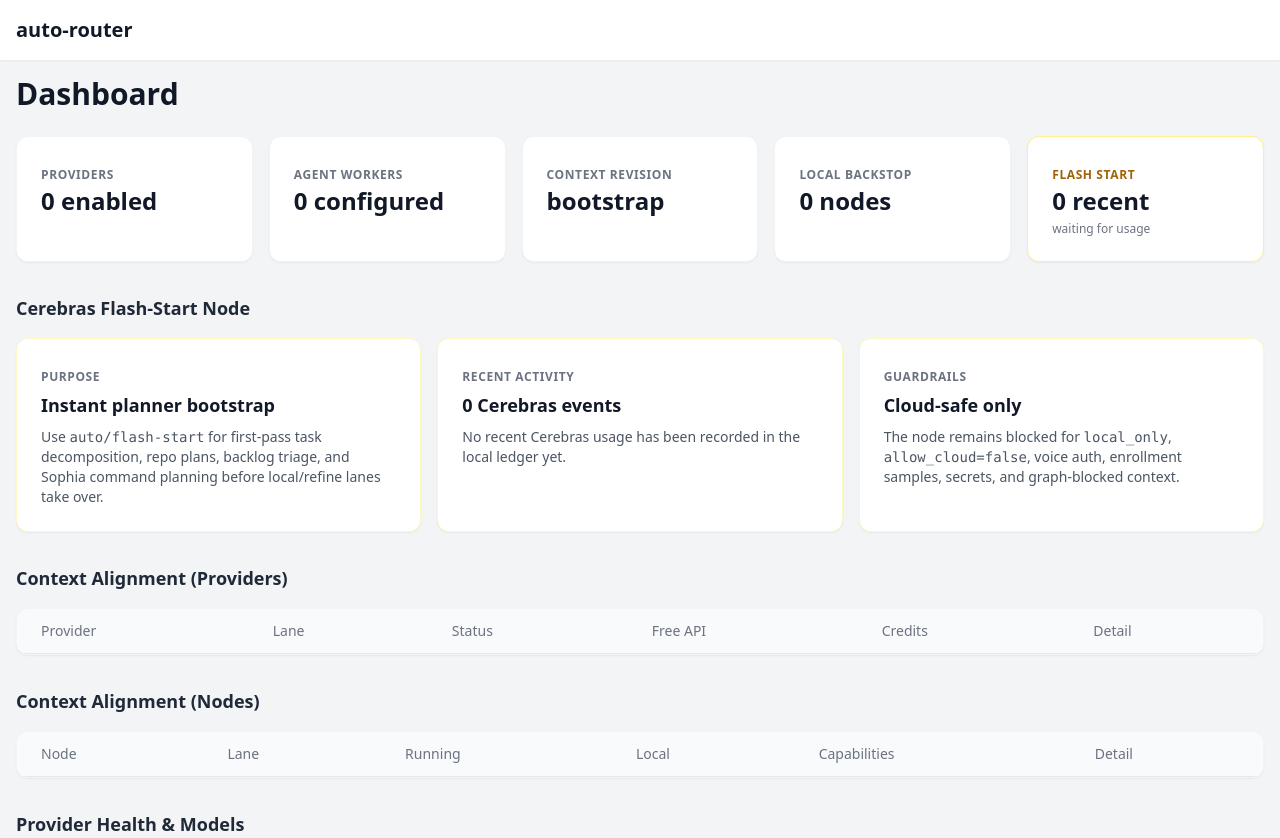
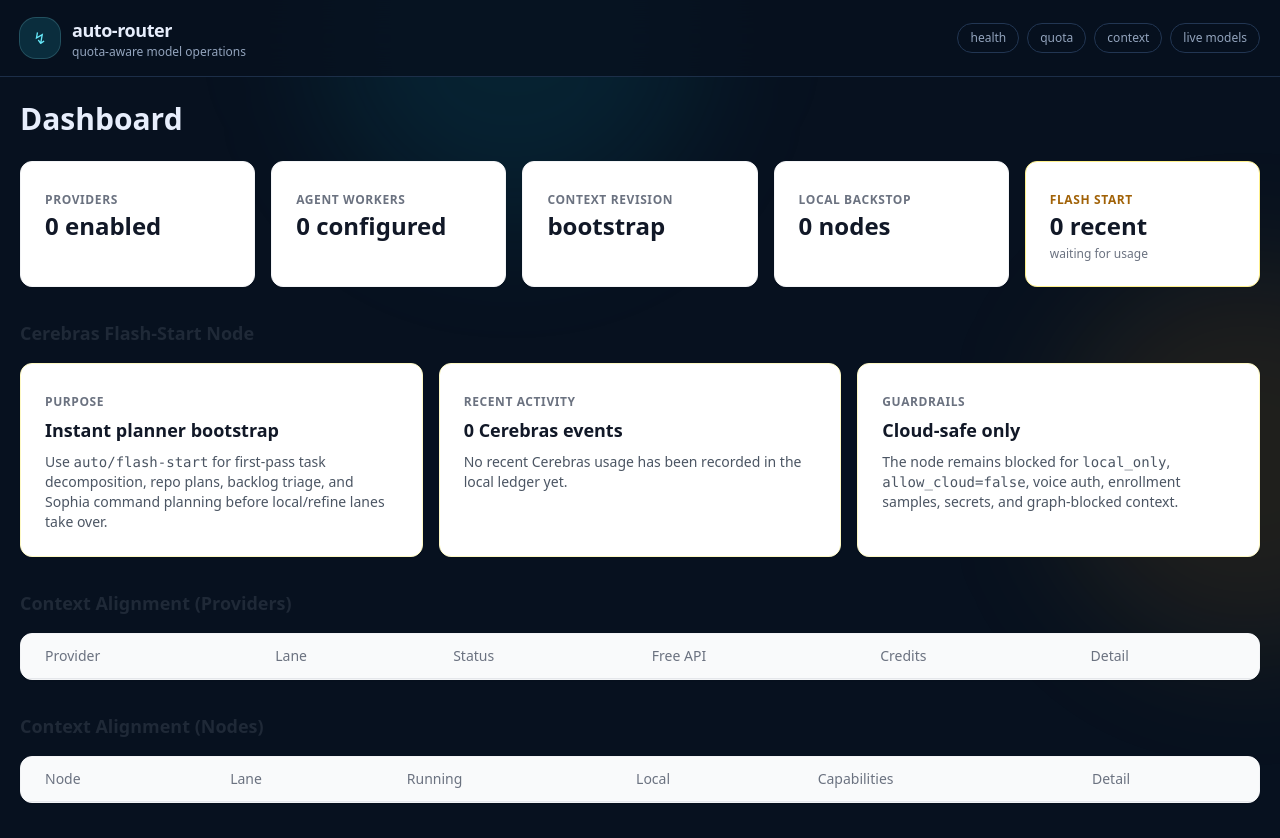
Before and after one commit to scottjoyner/auto-router, a FastAPI app: page /dashboard in a window 1280 px wide. Shown: the top 838 px of the page. Run offline with FastAPI, Linux system fonts and the light colour scheme; data that the repository does not hold is empty; some libraries are stand-ins or nearby versions.

Commit message:
Redesign dashboard base shell

```diff
--- a/src/auto_router/templates/base.html
+++ b/src/auto_router/templates/base.html
@@ -6,14 +6,57 @@
     <title>auto-router | {{ title }}</title>
     <script src="https://cdn.tailwindcss.com"></script>
     <script src="https://unpkg.com/htmx.org@1.9.10"></script>
+    <script>
+        tailwind.config = {
+            theme: {
+                extend: {
+                    colors: {
+                        router: {
+                            bg: '#07111f',
+                            panel: '#0f1b2d',
+                            panel2: '#111f35',
+                            line: '#223653',
+                            text: '#e7eefc',
+                            muted: '#93a4bd',
+                            cyan: '#35d6ff',
+                            amber: '#f6c453',
+                            green: '#4ade80',
+                            red: '#fb7185'
+                        }
+                    },
+                    boxShadow: {
+                        glow: '0 0 40px rgba(53, 214, 255, 0.12)'
+                    }
+                }
+            }
+        }
+    </script>
 </head>
-<body class="bg-gray-100 text-gray-900 font-sans">
-    <nav class="bg-white shadow-sm p-4">
-        <div class="container mx-auto">
-            <a href="/dashboard" class="text-xl font-bold">auto-router</a>
+<body class="min-h-screen bg-router-bg text-router-text font-sans antialiased">
+    <div class="pointer-events-none fixed inset-0 overflow-hidden">
+        <div class="absolute -top-40 left-1/4 h-96 w-96 rounded-full bg-cyan-500/10 blur-3xl"></div>
+        <div class="absolute top-1/3 -right-40 h-96 w-96 rounded-full bg-amber-500/10 blur-3xl"></div>
+    </div>
+
+    <nav class="sticky top-0 z-40 border-b border-router-line/80 bg-router-bg/80 backdrop-blur-xl">
+        <div class="mx-auto flex max-w-7xl items-center justify-between px-5 py-4">
+            <a href="/dashboard" class="flex items-center gap-3">
+                <span class="flex h-10 w-10 items-center justify-center rounded-2xl bg-cyan-400/15 text-cyan-300 ring-1 ring-cyan-300/30">↯</span>
+                <span>
+                    <span class="block text-lg font-bold tracking-tight">auto-router</span>
+                    <span class="block text-xs text-router-muted">quota-aware model operations</span>
+                </span>
+            </a>
+            <div class="hidden items-center gap-2 text-xs text-router-muted md:flex">
+                <a class="rounded-full border border-router-line px-3 py-1.5 hover:border-cyan-300/60 hover:text-cyan-200" href="/health">health</a>
+                <a class="rounded-full border border-router-line px-3 py-1.5 hover:border-cyan-300/60 hover:text-cyan-200" href="/admin/quota">quota</a>
+                <a class="rounded-full border border-router-line px-3 py-1.5 hover:border-cyan-300/60 hover:text-cyan-200" href="/admin/context">context</a>
+                <a class="rounded-full border border-router-line px-3 py-1.5 hover:border-cyan-300/60 hover:text-cyan-200" href="/admin/live-models">live models</a>
+            </div>
         </div>
     </nav>
-    <main class="container mx-auto p-4">
+
+    <main class="relative z-10 mx-auto max-w-7xl px-5 py-6">
         {% block content %}{% endblock %}
     </main>
 </body>
```
